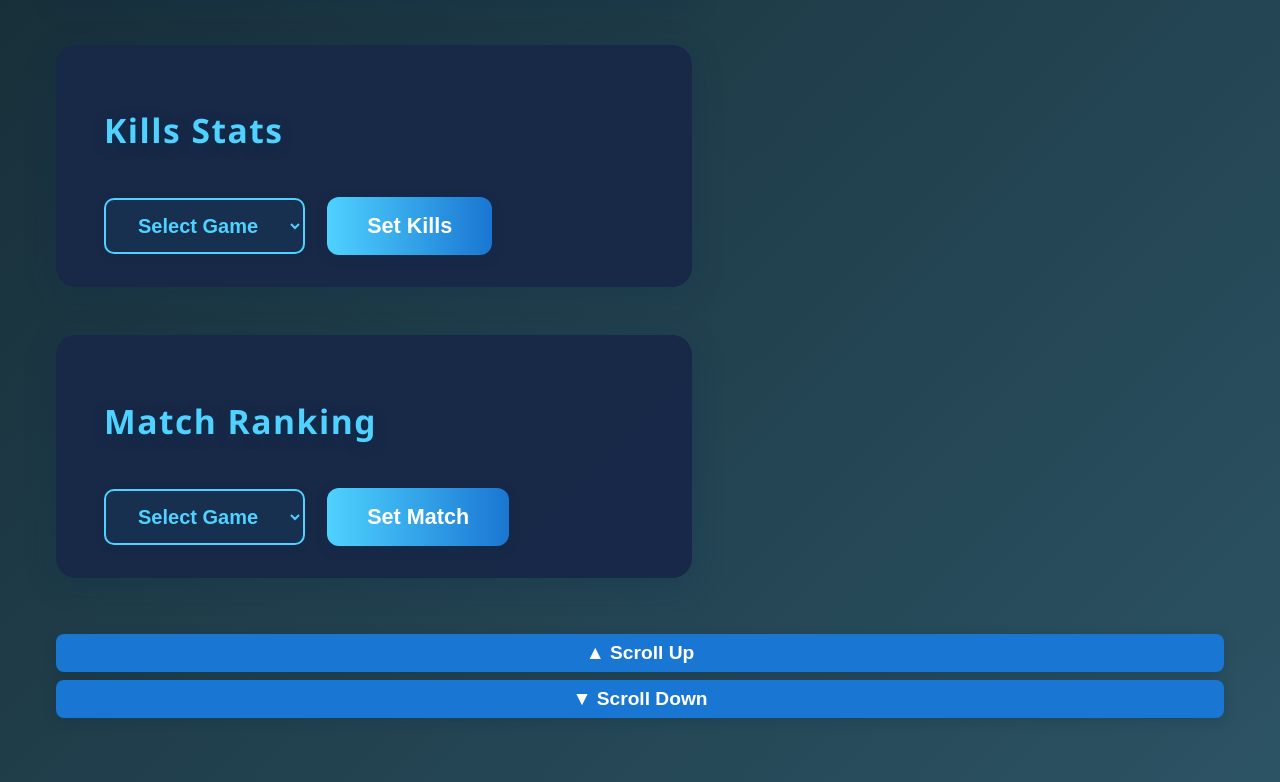
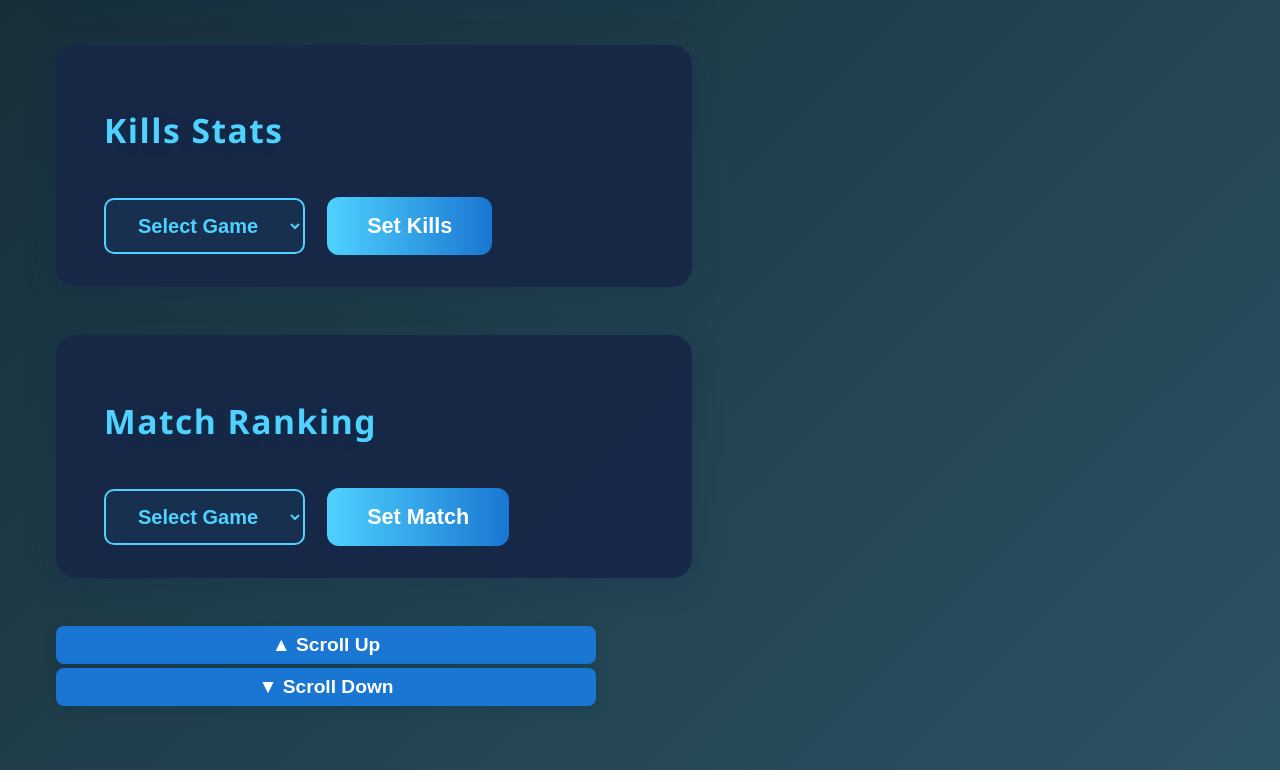
Before and after one commit to JoeOrtiz2003/live_2, a website: page public/controller.html in a window 1280 px wide. Shown: the part 883-1665 px from the top of the page. Drawn offline with Linux system fonts and the light colour scheme.

Commit message:
Add files via upload

```diff
--- a/public/controller.html
+++ b/public/controller.html
@@ -84,8 +84,13 @@
       margin-top: 16px;
       box-shadow: 0 4px 16px rgba(0, 0, 0, 0.2);
     }
+    /* Make scroll buttons match the section width */
     #scrollUpButton, #scrollDownButton {
       width: 100%;
+      max-width: 540px;      /* Match .section max-width */
+      display: block;
+      margin-left: auto;
+      margin-right: auto;
       font-size: 1.2rem;
       padding: 8px 0;
       background: #1976d2;
```
